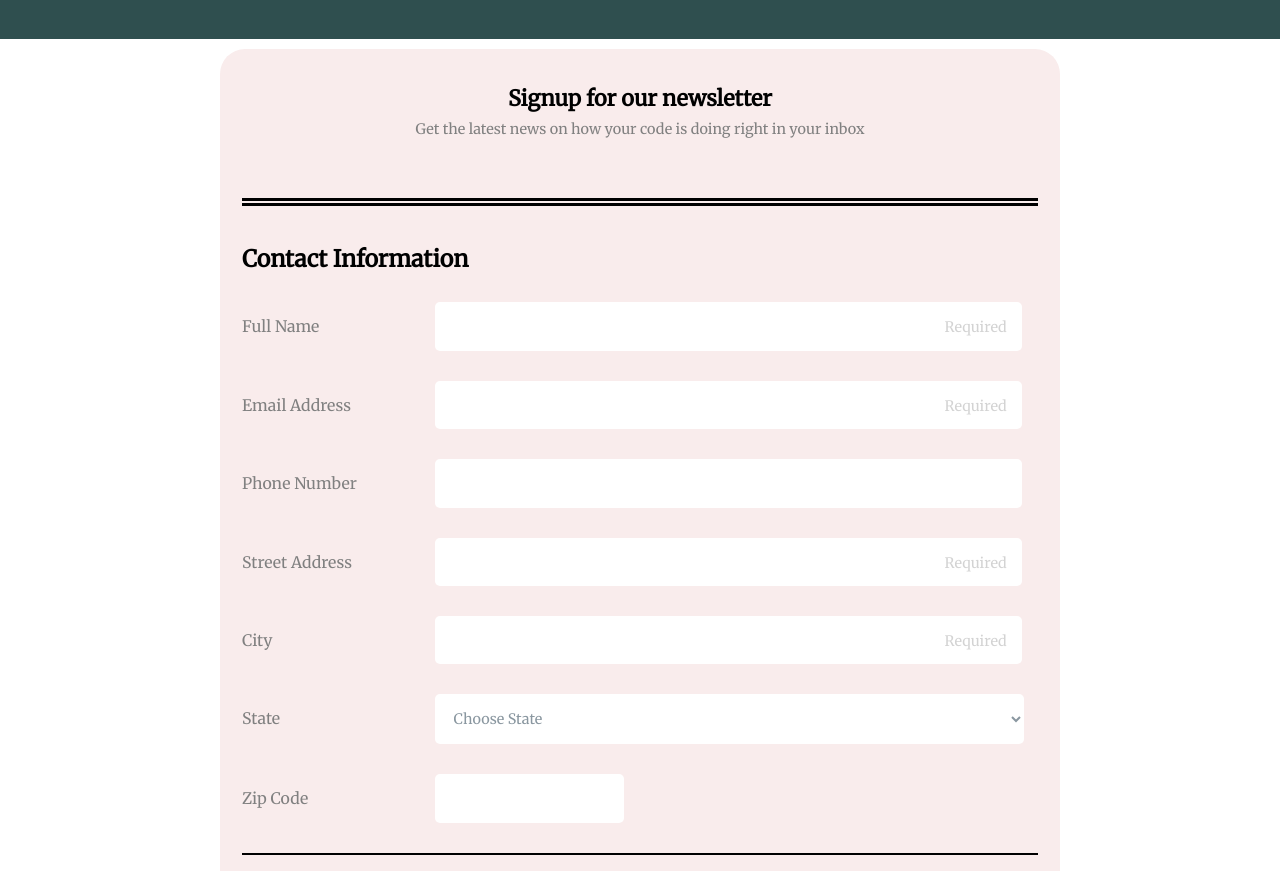
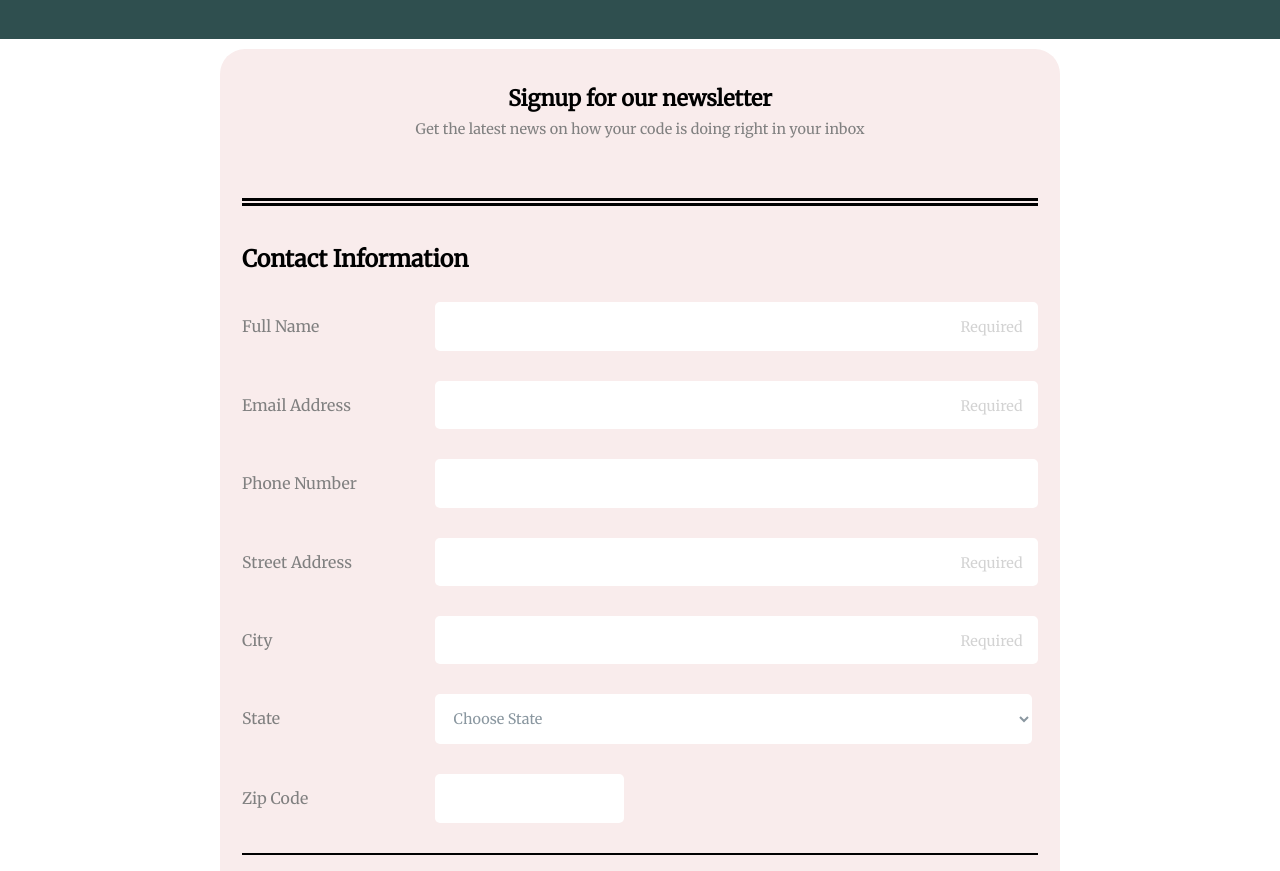
Before and after one commit to victorsindean/An-Online-Registration-Form-Project-3, a plain HTML site: page index.html in a window 1280 px wide. Shown: the part 81-952 px from the top of the page. Drawn offline with Linux system fonts and the light colour scheme.

Commit message:
tweaked some widths

```diff
--- a/css/styles.css
+++ b/css/styles.css
@@ -219,11 +219,11 @@ textarea {
   fieldset.one input {
     display: inline-block;
     text-align: left;
-    width: 70%;
+    width: 72%;
   }
 
   #state {
-    width: 74%;
+    width: 75%;
     font-size: 100%;
   }
 
@@ -231,6 +231,10 @@ textarea {
     width: 20%;
   }
 
+  textarea {
+    width: 96%;
+  }
+
   * {
     clear: both;
   }
```
